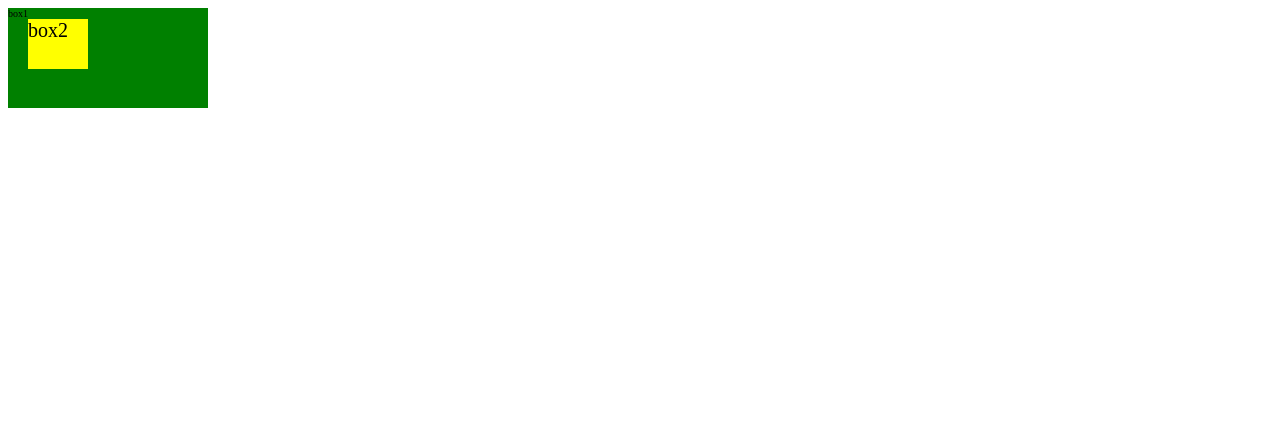
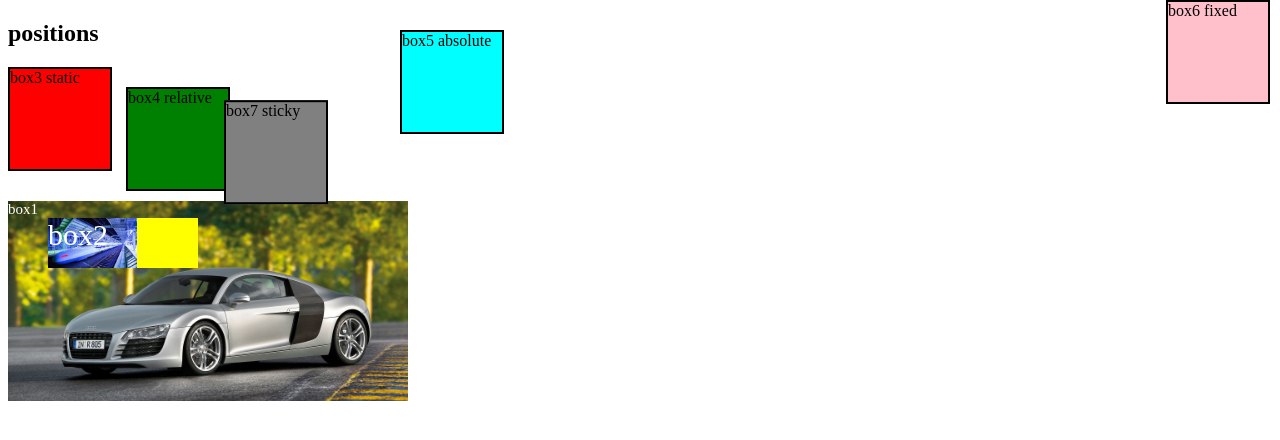
Before and after one commit to daivik-tapase-01/Web-Dev-Course, a plain HTML site: page CSS/level.html in a window 1280 px wide. Drawn offline with Linux system fonts and the light colour scheme.

Commit message:
CSS Level 2

```diff
--- a/CSS/level.html
+++ b/CSS/level.html
@@ -7,6 +7,12 @@
     <link rel="stylesheet" href="level3.css">
 </head>
 <body>
+    <h2>positions</h2>
+    <div id="box3" class="divpos">box3 static</div>
+    <div id="box4" class="divpos">box4 relative</div>
+    <div id="box5" class="divpos">box5 absolute</div>
+    <div id="box6" class="divpos">box6 fixed</div>
+    <div id="box7" class="divpos">box7 sticky</div>
 
     <div id="box1"> box1
         <div id="box2">box2</div>
--- a/CSS/level3.css
+++ b/CSS/level3.css
@@ -1,8 +1,56 @@
+.divpos{
+    height: 100px;
+    width: 100px;
+    background-color: aqua;
+    border: 2px solid black;
+    display: inline-block;
+}
+
+#box3{
+    background-color: red;
+    position: static;
+}
+
+#box4{
+    background-color: green;
+    position: relative;
+    top: 20px;
+    left: 10px;
+}
+
+#box5{
+    position: absolute;
+    top: 30px;
+    left: 400px;
+}
+
+#box6{
+    background-color: pink;
+    position: fixed;
+    top: 0px;
+    right: 10px;
+}
+
+#box7{
+    background-color: gray;
+    position: sticky;
+    top: 100px;
+    z-index: 1;
+}
+
+
+
 #box1{
-    height: 100px;
-    width: 200px;
+    height: 200px;
+    width: 400px;
+    color: white;
     background-color: green;
-    font-size: 10px;
+    font-size: 15px;
+    margin-top: 30px;
+
+    background-image: url("resources/Car.jpg");
+    background-size: cover;
+
 }
 
 #box2{
@@ -11,4 +59,10 @@
     background-color: yellow;
     margin-left: 10%;
     font-size: 2em;
+    width: 5em;
+
+    background-image: url("resources/train.jpg");
+    background-size: contain;
+    background-repeat: no-repeat;
+
 }
```
Also changed, not shown: CSS/level2practice.html (renamed from CSS/level3practice.html, +1 -1 lines), CSS/level2practice.css (renamed from CSS/level3practice.css), CSS/resources/Car.jpg (added), CSS/resources/train.jpg (added).
